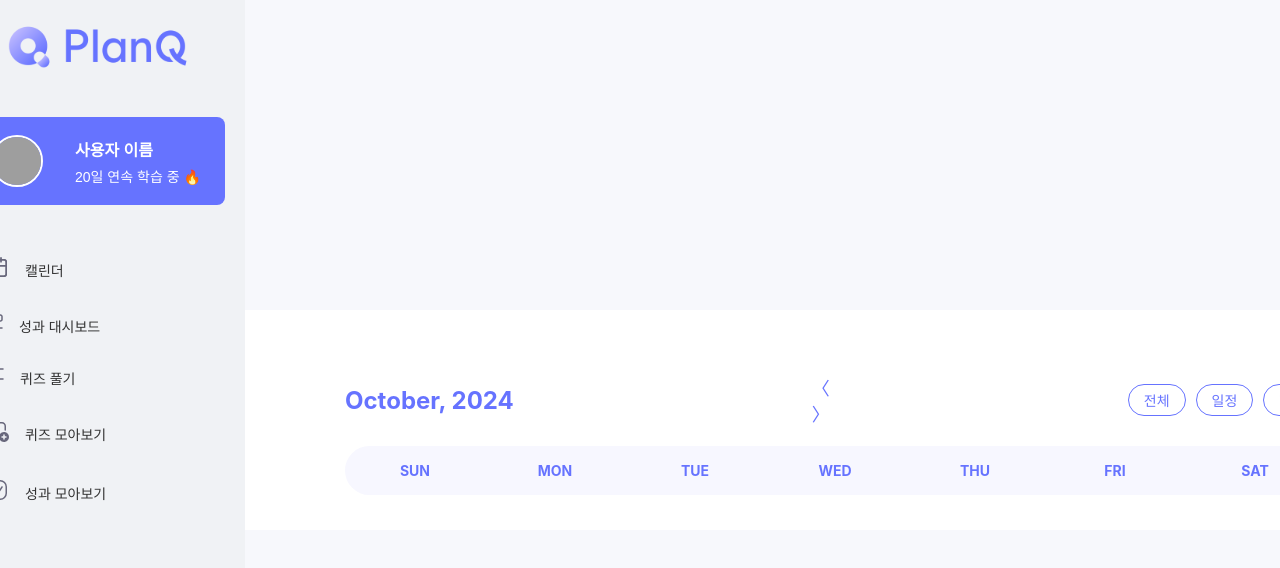
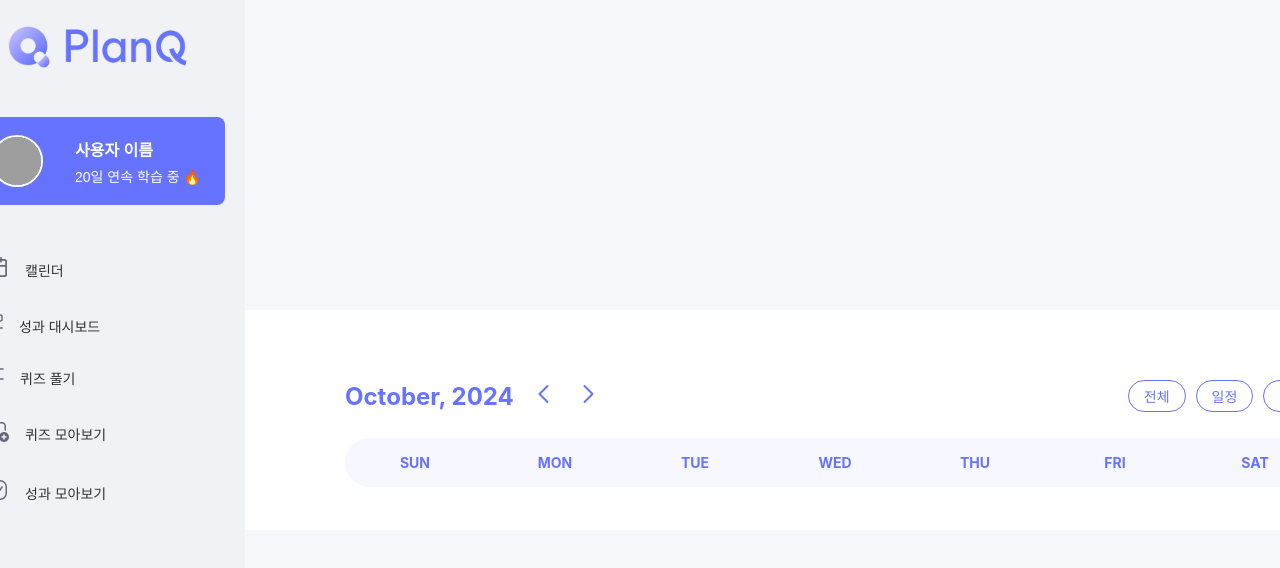
Before and after one commit to PlanQ-FE-Organization/PlanQ-FrontEnd, a React (Create React App) app in the folder planq_frontend/: page / in a window 1280 px wide. Shown: the top 568 px of the page. Built offline with nearby package versions, Linux system fonts and the light colour scheme; grey boxes are pictures that could not be loaded.

Commit message:
fix : "달력 컴포넌트 헤더 디자인 수정"
달력 컴포넌트 헤더 디자인 일부 수정
현재는 view 작업 먼저 간단히 진행해보고, 곧 천천히 TS코드 적용해서 기능 테스트 예정

Related to : #1

```diff
--- a/planq_frontend/src/page/calendar/HeaderSection.scss
+++ b/planq_frontend/src/page/calendar/HeaderSection.scss
@@ -18,12 +18,20 @@
     width: 100%;
 
     .header-section-month-navigation-month-year {
+      display: flex;
+      align-items: center;
       font-size: 24px;
       font-weight: bold;
       color: #6673FF;
+      align-items: center;
+      gap: 10px;
     }
 
     .header-section-month-navigation-nav-buttons {
+      display : flex;
+      align-items: center;
+      gap: 5px;
+
       .header-section-month-navigation-nav-buttons-button {
         background: none;
         border: none;
@@ -50,7 +58,7 @@
         font-size: 14px;
         cursor: pointer;
 
-        .selected {
+        .header-section-month-navigation-filter-buttons-selected {
           background: #6673FF;
           color: #fff;
         }
@@ -63,7 +71,7 @@
     }
   }
 
-  .weekdays {
+  .header-section-weekdays {
     display: flex;
     flex-direction: row;
     align-items: center;
@@ -73,7 +81,7 @@
     border-radius: 40px;
     padding: 16px 0px;
 
-    .weekday {
+    .header-section-weekdays-weekday {
       flex: 1;
       text-align: center;
       color: #6673FF;
--- a/planq_frontend/src/page/calendar/HeaderSection.tsx
+++ b/planq_frontend/src/page/calendar/HeaderSection.tsx
@@ -1,25 +1,37 @@
 import React from 'react';
 import './HeaderSection.scss';
+import CalendarBackward from "../../assetss/calendar/CalendarBackward.svg"
+import CalendarFrontward from "../../assetss/calendar/CalendarFrontward.svg"
+
 
 const HeaderSection: React.FC = () => {
     return (
       <div className="header-section">
         <div className="header-section-month-navigation">
-          <div className="header-section-month-navigation-month-year">October, 2024</div>
-          <div className="header-section-month-navigation-nav-buttons">
-            <div className="header-section-month-navigation-nav-buttons-button">〈</div>
-            <div className="header-section-month-navigation-nav-buttons-button">〉</div>
+          <div className="header-section-month-navigation-month-year">
+            October, 2024
+            <div className="header-section-month-navigation-nav-buttons">
+              <div className="header-section-month-navigation-nav-buttons-button">
+                <img src={CalendarBackward} alt="Calendar Backward" />
+              </div>
+              <div className="header-section-month-navigation-nav-buttons-button">
+                <img src={CalendarFrontward} alt="Calendar Frontward" />
+              </div>
+            </div>
           </div>
+
           <div className="header-section-month-navigation-filter-buttons">
-            <button className="selected">전체</button>
+            <button className="header-section-month-navigation-filter-buttons-selected">
+              전체
+            </button>
             <button>일정</button>
             <button>할 일</button>
           </div>
         </div>
 
-        <div className="weekdays">
+        <div className="header-section-weekdays">
           {["SUN", "MON", "TUE", "WED", "THU", "FRI", "SAT"].map((day) => (
-            <div key={day} className="weekday">
+            <div key={day} className="header-section-weekdays-weekday">
               {day}
             </div>
           ))}
```
Also changed, not shown: planq_frontend/src/assetss/calendar/CalendarBackward.svg (added), planq_frontend/src/assetss/calendar/CalendarFrontward.svg (added).
